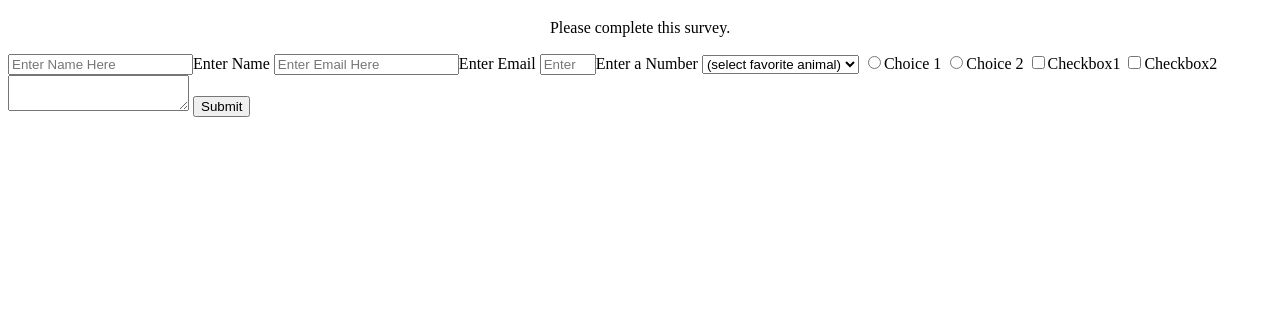
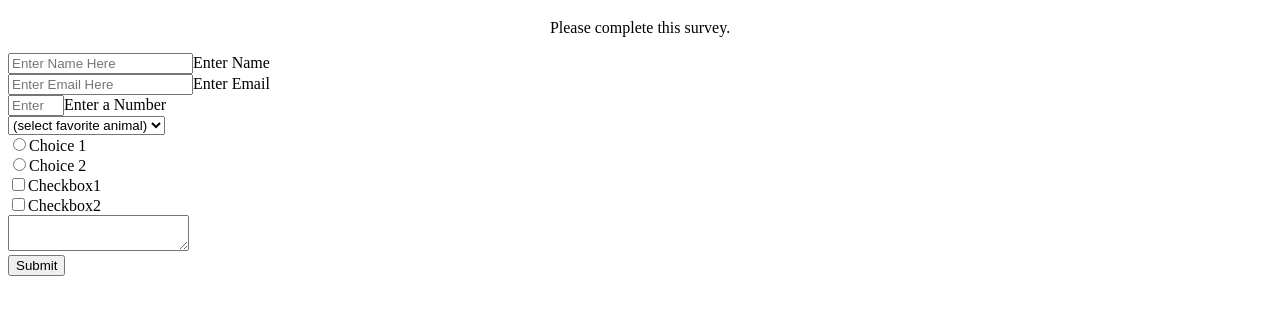
Before and after one commit to LexiTurgeon/BuildASurveryForm, a plain HTML site: page index.html in a window 1280 px wide. Shown: the part 61-376 px from the top of the page. Drawn offline with Linux system fonts and the light colour scheme.

Commit message:
Update index.html

```diff
--- a/index.html
+++ b/index.html
@@ -4,21 +4,21 @@
 <h1 id="title">Survey Form</h1>
 <p id="description">Please complete this survey.</p>
 <form id="survey-form">
-  <input id="name" type="text" placeholder="Enter Name Here" required><label id="name-label">Enter Name</label></input>
-  <input id="email" type="email" placeholder="Enter Email Here" required><label id="email-label">Enter Email</label></input>
-  <input id="number" type="number" min="10" max="90" placeholder="Enter Number Here"><label id="number-label">Enter a Number</label></input>
+  <input id="name" type="text" placeholder="Enter Name Here" required><label id="name-label">Enter Name</label></input><br>
+  <input id="email" type="email" placeholder="Enter Email Here" required><label id="email-label">Enter Email</label></input><br>
+  <input id="number" type="number" min="10" max="90" placeholder="Enter Number Here"><label id="number-label">Enter a Number</label></input><br>
   <select id="dropdown">
     <option value="">(select favorite animal)</option>
     <option value="1">Dogs</option>
     <option value="2">Cats</option>
     <option value="3">Hampster</option>
     <option value="4">Other</option>
-  </select>
-  <input id="name" type="radio" value="1" name="choice">Choice 1</input>
-  <input id="name" type="radio" value="2" name="choice">Choice 2</input>
-  <input type="checkbox" value="checkbox1" name="checkbox">Checkbox1</input>
-  <input type="checkbox" value="checkbox2" name="checkbox">Checkbox2</input>
-  <textarea></textarea>
+  </select><br>
+  <input id="name" type="radio" value="1" name="choice">Choice 1</input><br>
+  <input id="name" type="radio" value="2" name="choice">Choice 2</input><br>
+  <input type="checkbox" value="checkbox1" name="checkbox">Checkbox1</input><br>
+  <input type="checkbox" value="checkbox2" name="checkbox">Checkbox2</input><br>
+  <textarea></textarea><br>
   <input id="submit" type="submit"></input>
 </form>
 </html>
```
